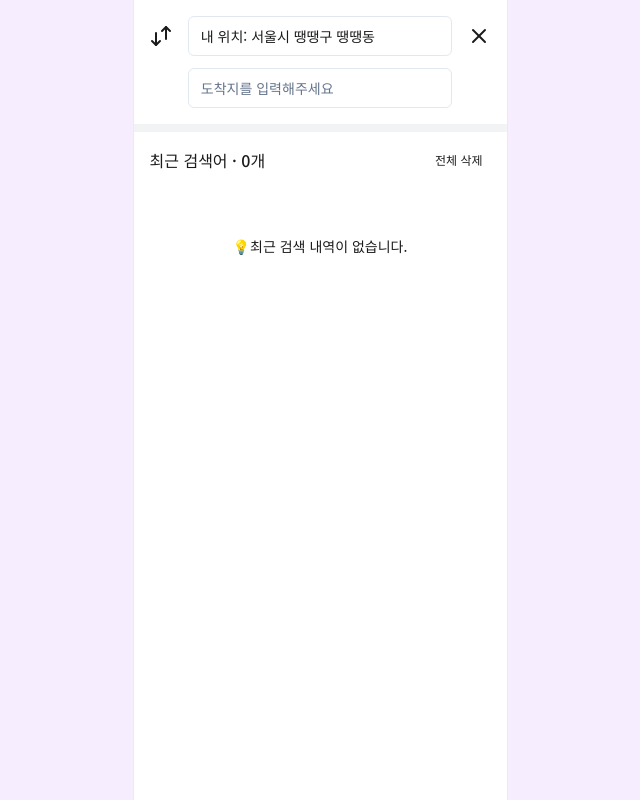
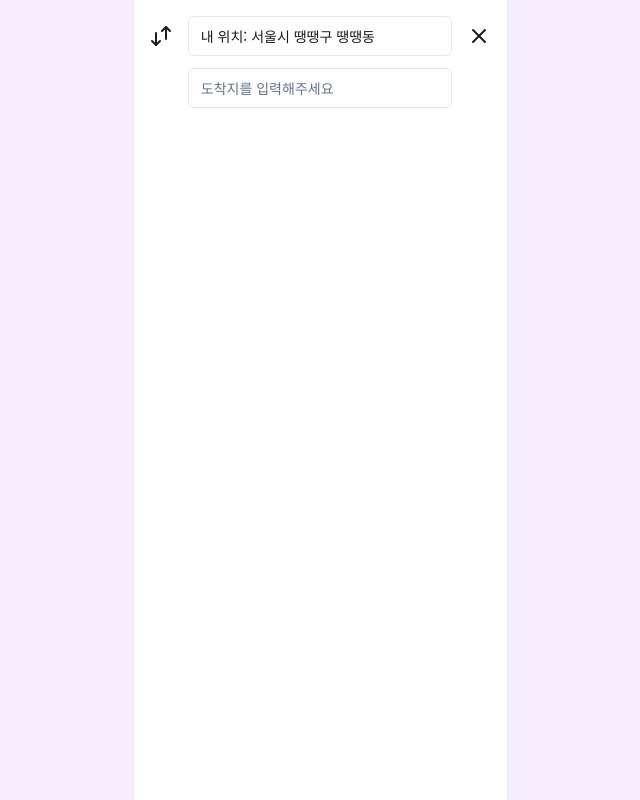
Before and after one commit to team-easymap/easymap-frontend, a React (Vite) app: page /search/routes in a window 1280 px wide. Shown: the whole page, without its empty margins (320-960 px from the left). Built offline with nearby package versions, Linux system fonts and the light colour scheme.

Commit message:
feat: 경로 검색 페이지 생성

```diff
--- a/src/components/search/search-history/search-history.tsx
+++ b/src/components/search/search-history/search-history.tsx
@@ -3,13 +3,19 @@ import SearchHistoryList from './search-history-list';
 import SearchHistoryEmpty from './history-empty';
 import { useState } from 'react';
 
-const SearchHistory = () => {
-  const list = JSON.parse(localStorage.getItem('search-locate') || '[]');
+type SearchHistoryProps = {
+  searchType: 'poi' | 'start' | 'end';
+};
+
+const SearchHistory = (props: SearchHistoryProps) => {
+  const { searchType } = props;
+  const historyKey = searchType === 'poi' ? 'search-locate' : 'search-routes';
+  const list = JSON.parse(localStorage.getItem(historyKey) || '[]');
   const [historyList, setHistoryList] = useState(list);
 
   const handleValueDelete = (id?: number, name?: string) => {
     if (!id) {
-      localStorage.setItem('search-locate', JSON.stringify([]));
+      localStorage.setItem(historyKey, JSON.stringify([]));
       setHistoryList([]);
     } else {
       const filtered = list.filter(
@@ -18,7 +24,7 @@ const SearchHistory = () => {
       if (list.length !== historyList.length) {
         filtered.push({ id, name });
       }
-      localStorage.setItem('search-locate', JSON.stringify(filtered));
+      localStorage.setItem(historyKey, JSON.stringify(filtered));
       setHistoryList(filtered);
     }
   };
--- a/src/components/search/search-routes/search-routes-form.tsx
+++ b/src/components/search/search-routes/search-routes-form.tsx
@@ -1,5 +1,5 @@
 import { Input } from '@/components/ui/input';
-import { SearchRoutesValueType } from '@/pages/search';
+import { SearchRoutesValueType } from '@/pages/search-routes';
 import { useNavigate } from 'react-router-dom';
 
 type SearchRoutesFormProps = {
--- a/src/components/search/search-routes/search-routes.tsx
+++ b/src/components/search/search-routes/search-routes.tsx
@@ -3,19 +3,21 @@ import { Button } from '@/components/ui/button';
 import IconComponent from '@/components/ui/icon';
 import { useNavigate } from 'react-router-dom';
 import SearchRoutesForm from './search-routes-form';
-import { SearchRoutesValueType } from '@/pages/search';
+import { SearchRoutesValueType } from '@/pages/search-routes';
 
 type SearchRoutesProps = {
   handleRoutesValue: (v: SearchRoutesValueType) => void;
   value: SearchRoutesValueType;
+  myLocation: string;
 };
 
 const SearchRoutes = (props: SearchRoutesProps) => {
-  const { handleRoutesValue, value } = props;
+  const { handleRoutesValue, value, myLocation } = props;
   const navigate = useNavigate();
 
   const handleRotate = () => {
-    handleRoutesValue({ ...value, start: value.end, end: value.start });
+    const rotated = { ...value, start: value.end, end: value.start };
+    handleRoutesValue(rotated);
   };
 
   return (
@@ -26,7 +28,9 @@ const SearchRoutes = (props: SearchRoutesProps) => {
         variant='ghost'
         size='icon'
         onClick={() => {
-          handleRoutesValue({});
+          handleRoutesValue({
+            start: { id: 0, name: `내 위치: ${myLocation}` }
+          });
           navigate('/');
         }}>
         <IconComponent name='close' />
--- /dev/null
+++ b/src/pages/search-routes.tsx
@@ -0,0 +1,48 @@
+import SearchRoutes from '@/components/search/search-routes/search-routes';
+import { useEffect, useMemo, useState } from 'react';
+import { useLocation } from 'react-router-dom';
+
+export type SearchRoutesValueType = {
+  start?: { id: number; name: string };
+  end?: { id: number; name: string };
+};
+
+const SearchRoutesPage = () => {
+  const myLocation = '서울시 땡땡구 땡땡동';
+  const location = useLocation();
+  const initValue = useMemo(
+    () => JSON.parse(localStorage.getItem('routes-value') || '0'),
+    []
+  );
+  const [searchRoutesValue, setSearchRoutesValue] =
+    useState<SearchRoutesValueType>(
+      initValue || {
+        start: { id: 0, name: `내 위치: ${myLocation}` }
+      }
+    );
+
+  useEffect(() => {
+    if (location.state) {
+      setSearchRoutesValue((prev) => ({ ...prev, ...location.state }));
+      localStorage.setItem(
+        'routes-value',
+        JSON.stringify({ ...initValue, ...location.state })
+      );
+    }
+  }, [location.state, initValue]);
+
+  return (
+    <main>
+      <SearchRoutes
+        handleRoutesValue={(v: SearchRoutesValueType) => {
+          setSearchRoutesValue(v);
+          localStorage.setItem('routes-value', JSON.stringify(v));
+        }}
+        value={searchRoutesValue}
+        myLocation={myLocation}
+      />
+    </main>
+  );
+};
+
+export default SearchRoutesPage;
--- a/src/pages/search.tsx
+++ b/src/pages/search.tsx
@@ -1,7 +1,6 @@
 import SearchComponent from '@/components/search/search-form/search';
 import SearchHistory from '@/components/search/search-history/search-history';
 import SearchResultList from '@/components/search/search-result/result-list';
-import SearchRoutes from '@/components/search/search-routes/search-routes';
 import { Separator } from '@/components/ui/separator';
 import { useDebounce } from '@/hooks/common/useDebounce';
 import { getRandomSearchResult } from '@/mocks/search-result';
@@ -9,54 +8,30 @@ import { SearchResult } from '@/types/pois';
 import { useEffect, useState } from 'react';
 import { useLocation } from 'react-router-dom';
 
-export type SearchRoutesValueType = {
-  start?: { id: number; name: string };
-  end?: { id: number; name: string };
-};
-
 const SearchPage = () => {
   const location = useLocation();
   const [searchValue, setSearchValue] = useState('');
   const debouncedValue = useDebounce(searchValue);
-  const myLocation = '서울시 땡땡구 땡땡동';
   const [searchResult, setSearchResult] = useState<SearchResult[]>([]);
-  const [searchRoutesValue, setSearchRoutesValue] =
-    useState<SearchRoutesValueType>({
-      start: { id: 0, name: `내 위치: ${myLocation}` }
-    });
+
   useEffect(() => {
     setSearchResult(getRandomSearchResult());
   }, [debouncedValue]);
 
-  useEffect(() => {
-    if (location.state) {
-      setSearchRoutesValue((prev) => ({ ...prev, ...location.state }));
-    }
-  }, [location.state]);
-
   return (
     <main className='flex flex-col w-full h-full bg-white'>
-      {location.pathname === '/search/poi' ? (
-        <SearchComponent
-          searchValue={searchValue}
-          handleValueChange={(value: string) => setSearchValue(value)}
-        />
-      ) : (
-        <SearchRoutes
-          handleRoutesValue={(v: SearchRoutesValueType) =>
-            setSearchRoutesValue(v)
-          }
-          value={searchRoutesValue}
-        />
-      )}
+      <SearchComponent
+        searchValue={searchValue}
+        handleValueChange={(value: string) => setSearchValue(value)}
+      />
       <Separator className='h-2 bg-gray-1' />
       {debouncedValue.length ? (
         <SearchResultList
           list={searchResult}
-          searchType={location.state?.type}
+          searchType={location.state.type}
         />
       ) : (
-        <SearchHistory />
+        <SearchHistory searchType={location.state.type} />
       )}
     </main>
   );
--- a/src/router/index.tsx
+++ b/src/router/index.tsx
@@ -13,6 +13,7 @@ import ProfileDetailsForm from '@/components/signup/ProfileDetailsForm';
 import TermsForm from '@/components/signup/TermsForm';
 import POIPage from '@/pages/poi';
 import POIListPage from '@/pages/poi-list';
+import SearchRoutesPage from '@/pages/search-routes';
 
 const router = createBrowserRouter(
   createRoutesFromElements(
@@ -20,7 +21,7 @@ const router = createBrowserRouter(
       <Route path='/' element={<App />}>
         <Route index element={<MainPage />} />
         <Route path='/search/poi' element={<SearchPage />} />
-        <Route path='/search/routes' element={<SearchPage />} />
+        <Route path='/search/routes' element={<SearchRoutesPage />} />
         <Route path='login' element={<LoginPage />} />
         <Route path='/pois' element={<POIListPage />} />
         <Route path='/pois/:id' element={<POIPage />} />
```
